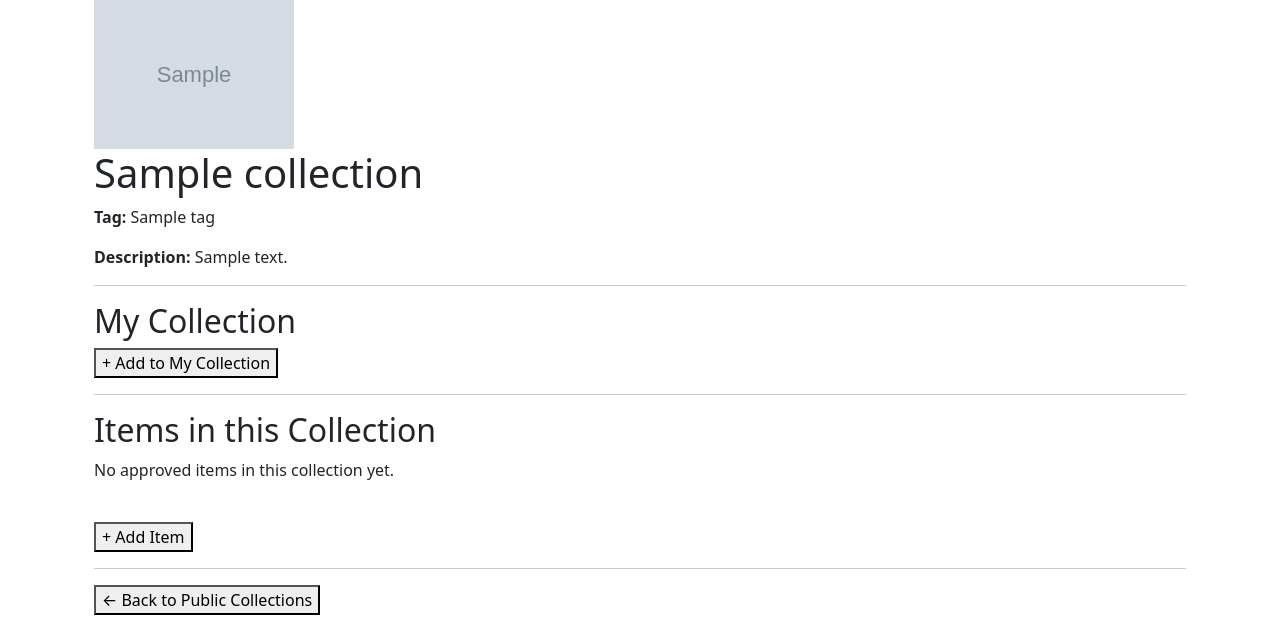
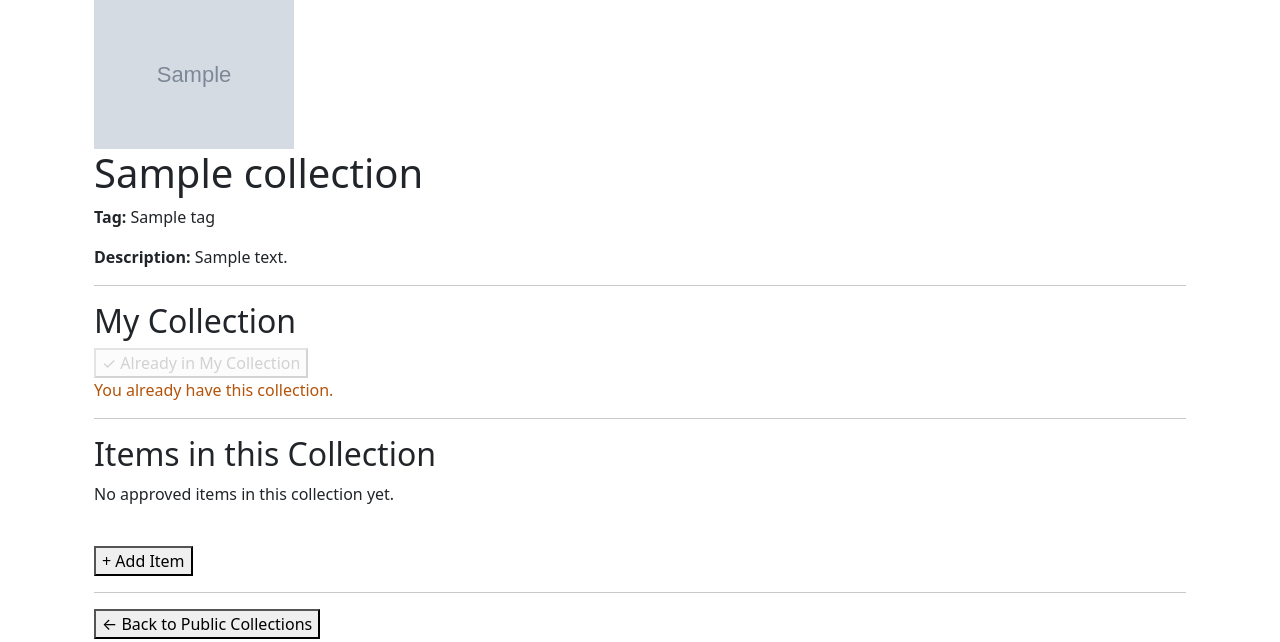
Before and after one commit to 1celatte/CollectiX, a Flask app: page /collections/1 in a window 1280 px wide. Shown: the part 81-723 px from the top of the page. Run offline with Flask 3, Linux system fonts and the light colour scheme; a user stored in the database is signed in; tables that the repository leaves empty hold one stand-in row (values such as "Sample post"); grey boxes marked "Sample" are stand-in pictures.

Commit message:
refine add to my collection feature

```diff
--- a/app/collection/feature.py
+++ b/app/collection/feature.py
@@ -45,16 +45,27 @@ def view_collection(collection_id):
 
     collection = Collection.query.get_or_404(collection_id)
 
-    # Get only approved items belonging to this collection
+    # Get only approved items belonging to this collection.
     items = Item.query.filter_by(
         collection_id=collection.id,
         status="approved"
     ).all()
 
+    # Check whether the logged-in user already owns this collection.
+    already_in_collection = False
+
+    if current_user.is_authenticated:
+
+        already_in_collection = UserCollection.query.filter_by(
+            user_id=current_user.id,
+            collection_id=collection.id
+        ).first() is not None
+
     return render_template(
         "view.html",
         collection=collection,
-        items=items
+        items=items,
+        already_in_collection=already_in_collection
     )
 
 #================================================================================================================
--- a/app/collection/template/view.html
+++ b/app/collection/template/view.html
@@ -1,15 +1,12 @@
 {% extends "base.html" %}
-
 
 {% block title %}
 {{ collection.name }}
 {% endblock %}
 
-
 {% block content %}
 
 <div class="container">
-
 
     <!-- ===================================================== -->
     <!-- FLASH MESSAGES -->
@@ -35,8 +32,6 @@
 
     {% endwith %}
 
-
-
     <!-- ===================================================== -->
     <!-- COLLECTION INFORMATION -->
     <!-- ===================================================== -->
@@ -56,6 +51,7 @@
             >
 
         {% else %}
+
             <div
                 style="
                     width: 150px;
@@ -66,19 +62,14 @@
                     background: #eee;
                 "
             >
-
                 No Image
-
             </div>
 
-
         {% endif %}
-
 
         <h1>
             {{ collection.name }}
         </h1>
-
 
         <p class="tag">
 
@@ -91,7 +82,6 @@
             {% endif %}
 
         </p>
-
 
         {% if collection.description %}
 
@@ -107,11 +97,7 @@
 
     </div>
 
-
-
     <hr>
-
-
 
     <!-- ===================================================== -->
     <!-- ADD COLLECTION TO MY COLLECTION -->
@@ -123,6 +109,24 @@
             My Collection
         </h2>
 
+        {% if already_in_collection %}
+
+            <button
+                type="button"
+                disabled
+                style="
+                    cursor: not-allowed;
+                    opacity: 0.6;
+                "
+            >
+                ✓ Already in My Collection
+            </button>
+
+            <p style="color: #b45309;">
+                You already have this collection.
+            </p>
+
+        {% else %}
 
             <form
                 action="{{ url_for(
@@ -138,13 +142,11 @@
 
             </form>
 
+        {% endif %}
+
     </div>
 
-
-
     <hr>
-
-
 
     <!-- ===================================================== -->
     <!-- ITEMS -->
@@ -156,16 +158,13 @@
             Items in this Collection
         </h2>
 
-
         {% if items %}
 
             <div class="item-list">
 
-
                 {% for item in items %}
 
                     <div class="item-card">
-
 
                         <!-- Item Image -->
 
@@ -193,22 +192,16 @@
                                     background: #eee;
                                 "
                             >
-
                                 No Image
-
                             </div>
 
                         {% endif %}
-
-
 
                         <!-- Item Name -->
 
                         <h3>
                             {{ item.name }}
                         </h3>
-
-
 
                         <!-- Item Description -->
 
@@ -220,18 +213,13 @@
 
                         {% endif %}
 
-
                     </div>
-
 
                     <hr>
 
-
                 {% endfor %}
 
-
             </div>
-
 
         {% else %}
 
@@ -240,8 +228,6 @@
             </p>
 
         {% endif %}
-
-
 
         <!-- ================================================= -->
         <!-- ADD ITEM -->
@@ -255,20 +241,14 @@
                 collection_id=collection.id
             ) }}"
         >
-
             <button type="button">
                 + Add Item
             </button>
-
         </a>
 
     </div>
 
-
-
     <hr>
-
-
 
     <!-- ===================================================== -->
     <!-- BACK BUTTON -->
@@ -279,13 +259,10 @@
             'collection.list_collections'
         ) }}"
     >
-
         <button type="button">
             ← Back to Public Collections
         </button>
-
     </a>
-
 
 </div>
 
```
Lines whose indentation alone changed are shown as unchanged.
